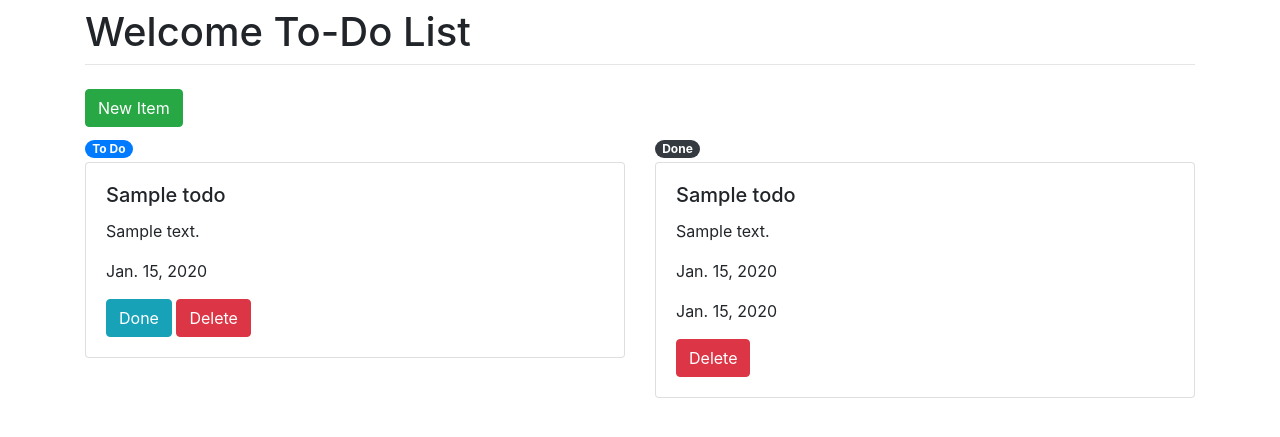
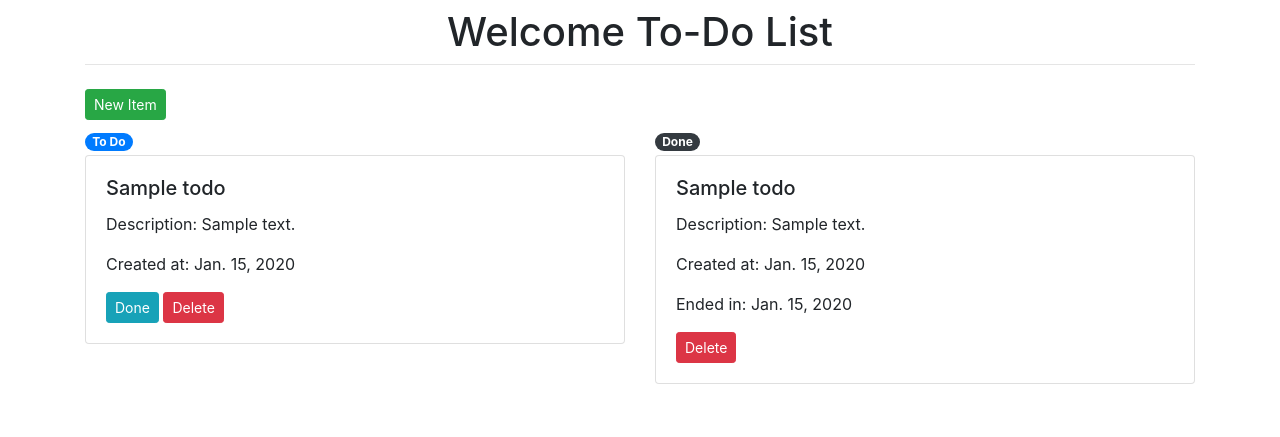
Before and after one commit to carlos-moreno/to-do-list, a Django app: template todolist/core/templates/index.html in a window 1280 px wide. Shown: the top 437 px of the page. Run offline with Django 3.2, Linux system fonts and the light colour scheme; the template is opened without the code that fills it: values that come from a table or form of the project are taken from there, others are empty; tables that the repository leaves empty hold one stand-in row (values such as "Sample post"); parts of the project's set-up code (start-up, migrations or seed data) failed here and were passed over; some libraries are stand-ins or nearby versions.

Commit message:
Update buttons and index.html

```diff
--- a/todolist/core/templates/base.html
+++ b/todolist/core/templates/base.html
@@ -11,7 +11,7 @@
 <div class="container">
     <div class="row justify-content-center">
         <div class="col-12">
-            <h1 class="mt-2">Welcome To-Do List</h1>
+            <h1 class="mt-2 text-center">Welcome To-Do List</h1>
             <hr class="mt-0 mb-4">
             {% block button %}
             {% endblock %}
--- a/todolist/core/templates/index.html
+++ b/todolist/core/templates/index.html
@@ -2,7 +2,7 @@
 
 
 {% block button %}
-<a href="{% url 'new' %}" class="mb-2 btn btn-success" style="">New Item</a>
+<a href="{% url 'new' %}" class="mb-2 btn btn-success btn-sm" style="">New Item</a>
 {% endblock %}
 {% block content %}
 <div class="row">
@@ -12,10 +12,12 @@
         <div class="card w-100">
             <div class="card-body">
                 <h5 class="card-title">{{ todo.title }}</h5>
-                <p class="card-text">{{ todo.description }}</p>
-                <p class="card-text">{{ todo.created_at }}</p>
-                <a href="{% url 'done' slug=todo.slug %}" class="btn btn-info">Done</a>
-                <a href="{% url 'delete' slug=todo.slug %}" class="btn btn-danger">Delete</a>
+                {% if todo.description %}
+                <p class="card-text">Description: {{ todo.description }}</p>
+                {% endif %}
+                <p class="card-text">Created at: {{ todo.created_at }}</p>
+                <a href="{% url 'done' slug=todo.slug %}" class="btn btn-info btn-sm">Done</a>
+                <a href="{% url 'delete' slug=todo.slug %}" class="btn btn-danger btn-sm">Delete</a>
             </div>
         </div>
         {% endfor %}
@@ -26,10 +28,12 @@
         <div class="card w-100">
             <div class="card-body">
                 <h5 class="card-title">{{ todo.title }}</h5>
-                <p class="card-text">{{ todo.description }}</p>
-                <p class="card-text">{{ todo.created_at }}</p>
-                <p class="card-text">{{ todo.ended_in }}</p>
-                <a href="{% url 'delete' slug=todo.slug %}" class="btn btn-danger">Delete</a>
+                {% if todo.description %}
+                <p class="card-text">Description: {{ todo.description }}</p>
+                {% endif %}
+                <p class="card-text">Created at: {{ todo.created_at }}</p>
+                <p class="card-text">Ended in: {{ todo.ended_in }}</p>
+                <a href="{% url 'delete' slug=todo.slug %}" class="btn btn-danger btn-sm">Delete</a>
             </div>
         </div>
         {% endfor %}
--- a/todolist/core/templates/todo_create.html
+++ b/todolist/core/templates/todo_create.html
@@ -13,7 +13,7 @@
             {{ form.description|as_crispy_field }}
         </div>
     </div>
-    <button type="submit" class="btn btn-success">Save</button>
-    <a href="{% url 'list' %}" class="btn btn-info" style="">Back</a>
+    <button type="submit" class="btn btn-success btn-sm">Save</button>
+    <a href="{% url 'list' %}" class="btn btn-info btn-sm" style="">Back</a>
 </form>
 {% endblock %}
--- a/todolist/core/views.py
+++ b/todolist/core/views.py
@@ -4,6 +4,7 @@ from django.shortcuts import resolve_url as r
 
 from todolist.core.forms import ToDoForm
 from todolist.core.models import ToDo
+from datetime import date
 
 
 def list(request):
@@ -45,5 +46,6 @@ def delete(request, slug):
 def done(request, slug):
     todo = get_object_or_404(ToDo, slug=slug)
     todo.ended = True
-    todo.save(update_fields=['ended'])
+    todo.ended_in = date.today()
+    todo.save(update_fields=['ended', 'ended_in'])
     return HttpResponseRedirect(r("list"))
```
